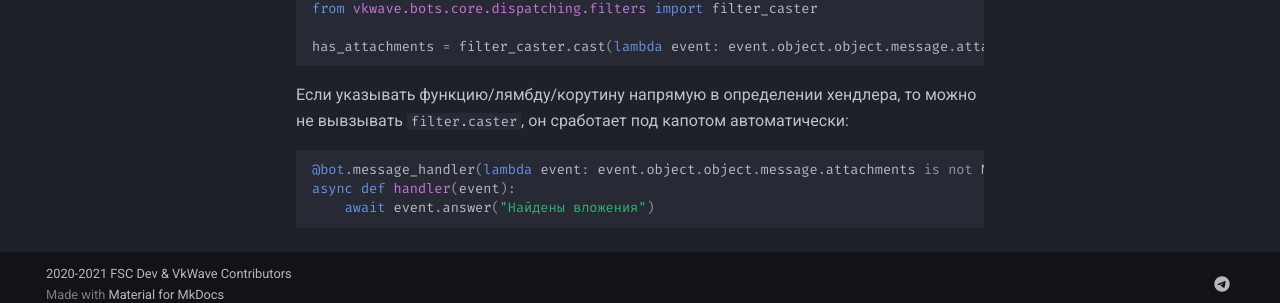
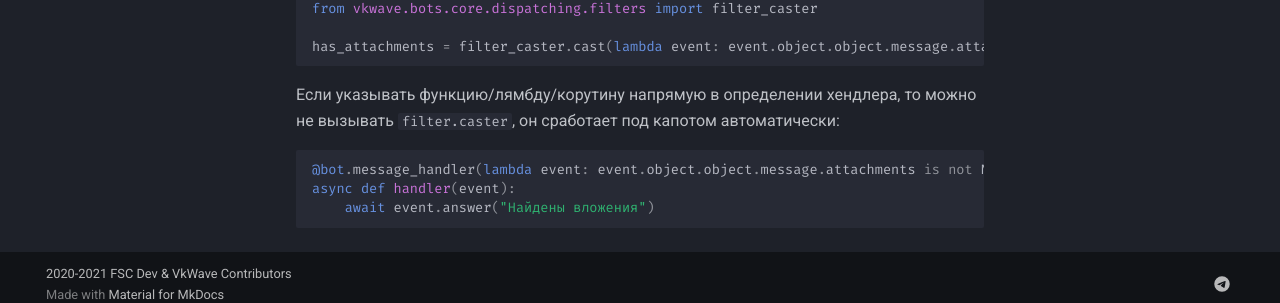
Before and after one commit to prostomarkeloff/vkwave, an MkDocs documentation site: the page built from docs/getting_started/filters/custom.md, in a window 1280 px wide and 1326 px high. Shown: the part 1009-1312 px from the top of the window. Built offline with MkDocs 1.6.1 and Material for MkDocs 9.7.7, drawn with Linux system fonts in a browser that asks for light colours; comment, search, counter and statistics services are not loaded.

````diff
--- a/docs/getting_started/filters/custom.md
+++ b/docs/getting_started/filters/custom.md
@@ -42,7 +42,7 @@ has_attachments = filter_caster.cast(lambda event: event.object.object.message.a
 
 ```
 
-Если указывать функцию/лямбду/корутину напрямую в определении хендлера, то можно не вывзывать `filter.caster`, он сработает под капотом автоматически:
+Если указывать функцию/лямбду/корутину напрямую в определении хендлера, то можно не вызывать `filter.caster`, он сработает под капотом автоматически:
 
 ``` python
 @bot.message_handler(lambda event: event.object.object.message.attachments is not None)
````
Also changed, not shown: docs/getting_started/filters/combining.md (+1 -1 lines).
